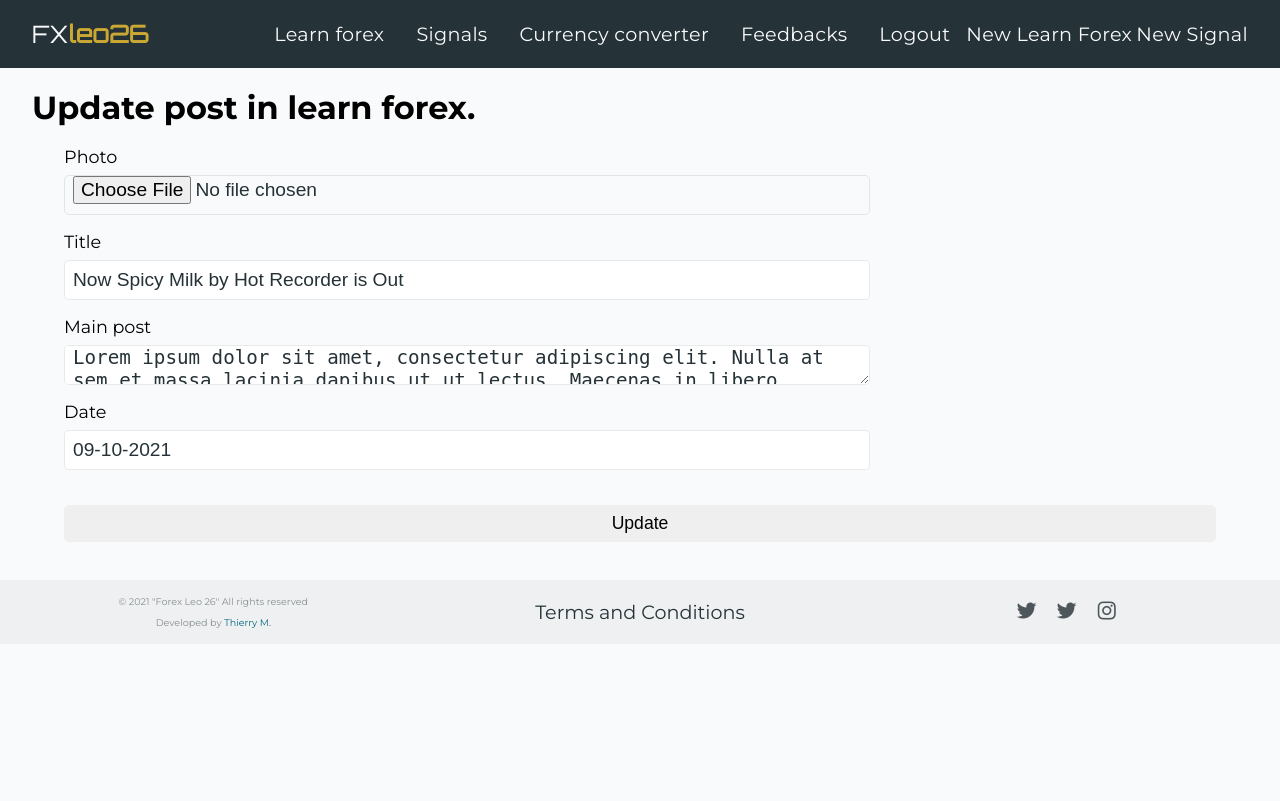
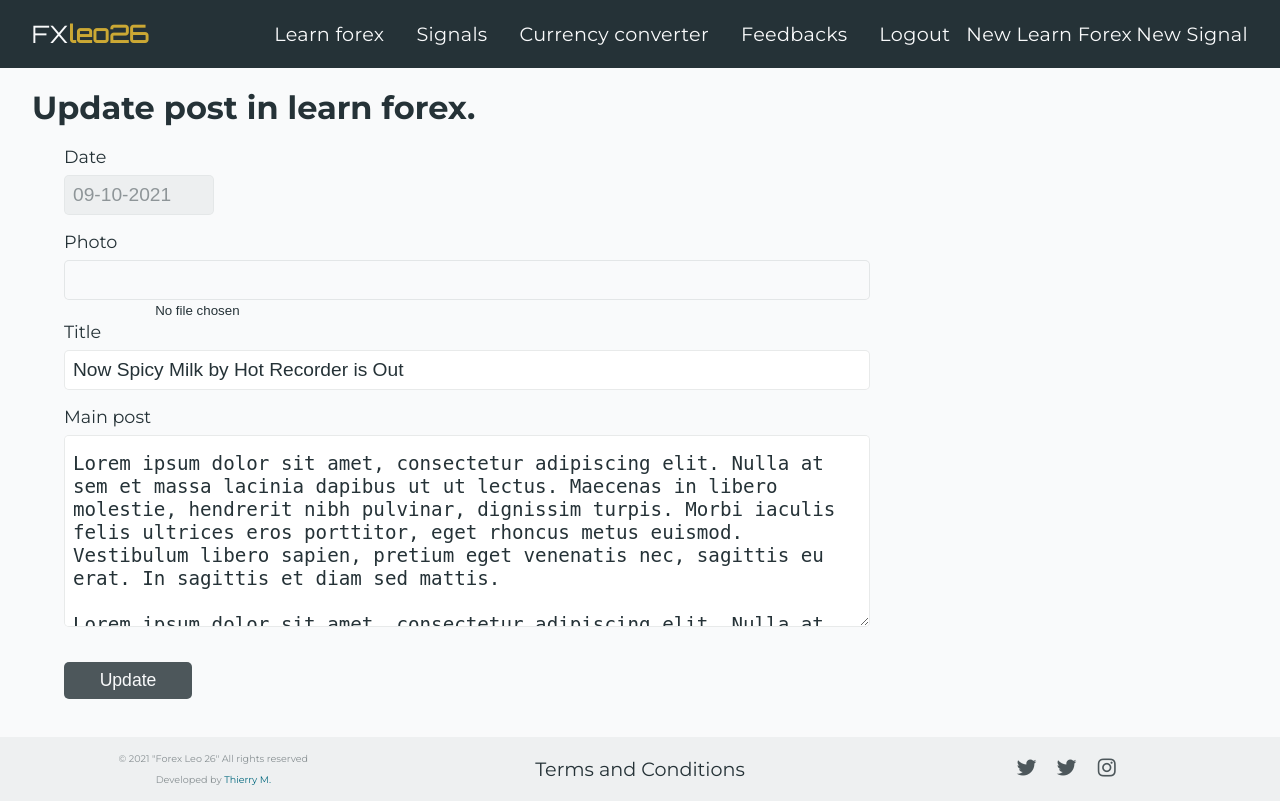
Before and after one commit to r-e-d-ant/forex-leo-26, a Flask app: page /update/1 in a window 1280 px wide. Before the commit the page ends 628 px from the top, so only its background shows below. Run offline with Flask 2, Linux system fonts and the light colour scheme; a user stored in the database is signed in; data comes from the database, SQL or seed files in the repository; both versions use the stored data as it was after the commit; some libraries are stand-ins or nearby versions.

Commit message:
all the pages completed beside currency converter rebuilding

```diff
--- a/forex_26_app/forms.py
+++ b/forex_26_app/forms.py
@@ -73,9 +73,11 @@
 
 # ====================== UPDATE SIGNAL POST FORM ==============
 class UpdatePostSignalForm(FlaskForm):
-    image = FileField("Photo", validators=[FileAllowed(['jpg', 'png', 'jpeg'])])
-    title = StringField("Title", validators=[DataRequired(), Length(min=5, max=100)])
-    post = TextAreaField("Main post", validators=[DataRequired(), Length(min=10)])
-    date_posted = StringField("Date", validators=[DataRequired()])
+    signal_action_form = StringField("Action('buy' or 'sell')", validators=[DataRequired(), Length(min=1, max=50)])
+    currencies_form = StringField("currencies", validators=[DataRequired(), Length(min=1, max=50)])
+    profit_form = StringField("Take a Profit", validators=[DataRequired(), Length(min=1, max=50)])
+    loss_form = StringField("Stop Loss", validators=[DataRequired(), Length(min=1, max=50)])
+    price_form = StringField("price(Optional)", validators=[DataRequired(), Length(min=1, max=50)])
+    date_posted = StringField("Open at", validators=[DataRequired()])
 
     post_button = SubmitField("Update")
--- a/forex_26_app/routes.py
+++ b/forex_26_app/routes.py
@@ -227,10 +227,10 @@
 
 
 # ====================== VIEW SPECIFIC POST FROM SIGNALS ROUTE ==============
-@app.route('/signal-post/<string:signal_post_title>/<int:signal_post_id>', methods=['GET', 'POST'])
-def signal_post(signal_post_title, signal_post_id):
-    signal_admin_post = Post_Signals.query.filter_by(id=signal_post_id).first()
-    return render_template('post_signal.html', title=f"{signal_post_title}", signal_admin_post=signal_admin_post)
+# @app.route('/signal-post/<string:signal_post_title>/<int:signal_post_id>', methods=['GET', 'POST'])
+# def signal_post(signal_post_title, signal_post_id):
+#     signal_admin_post = Post_Signals.query.filter_by(id=signal_post_id).first()
+#     return render_template('post_signal.html', title=f"{signal_post_title}", signal_admin_post=signal_admin_post)
 
 # ====================== CONTACT ROUTE ==============
 @app.route('/contact', methods=['GET', 'POST'])
@@ -290,24 +290,21 @@
     post = Post_Signals.query.get(post_id)
     form = UpdatePostSignalForm()
     if form.validate_on_submit():
-        if form.image.data:
-            picture_file = save_picture(form.image.data)
-            post.image = picture_file
-            post.title = form.title.data
-            post.post = form.post.data
-            db.session.commit()
-            flash("Post updated successfully", "success")
-            return redirect(url_for("signals"))
-        else:
-            post.title = form.title.data
-            post.post = form.post.data
-            db.session.commit()
-            flash("Post updated successfully", "success")
-            return redirect(url_for("signals"))
+        post.signal_action = form.signal_action_form.data
+        post.currencies = form.currencies_form.data
+        post.profit = form.profit_form.data
+        post.loss = form.loss_form.data
+        post.price_form = form.price_form.data
+        db.session.commit()
+        flash("Post updated successfully", "success")
+        return redirect(url_for("signals"))
 
     elif request.method == 'GET':
-        form.title.data = post.title
-        form.post.data = post.post
+        form.signal_action_form.data = post.signal_action
+        form.currencies_form.data = post.currencies
+        form.profit_form.data = post.profit
+        form.loss_form.data = post.loss
+        form.price_form.data = post.price
         form.date_posted.data = datetime.utcnow().strftime("%d-%m-%Y")
 
     return render_template('update_post_signal.html', title="Update post signal", form=form)
--- a/forex_26_app/static/home.css
+++ b/forex_26_app/static/home.css
@@ -31,6 +31,14 @@
 	border-top-left-radius: 5px;
 	border-top-right-radius: 5px;
 	margin-bottom: 1.3rem;
+}
+@media screen and (min-width: 992px) {
+	.overview-image {
+		width: 350px;
+		height: 237px;
+		background-position: center;
+		object-fit: cover;
+	}
 }
 
 .date-posted {
@@ -76,6 +84,14 @@
 	border-top-left-radius: 5px;
 	border-top-right-radius: 5px;
 	margin-bottom: 1.3rem;
+}
+@media screen and (min-width: 992px) {
+	.overview-image-latest {
+		width: 400px;
+		height: 315px;
+		background-position: center;
+		object-fit: cover;
+	}
 }
 
 .news-title-summary-latest {
--- a/forex_26_app/static/post.css
+++ b/forex_26_app/static/post.css
@@ -26,11 +26,20 @@
 	border-radius: 2px;
 	margin-bottom: .3rem;
 }
+@media screen and (min-width: 992px){
+	.post-overview-image {
+		margin-bottom: 0;
+		margin-right: 1.5rem;
+		shape-outside: circle(100%);
+		float: left;
+	}
+}
 .whole-post {
 	font-size:1.2rem;
 	font-weight: 300;
 	color: var(--primary-clr);
 	line-height: 1.5rem;
+	white-space: pre-line;
 	letter-spacing: .01rem;
 	margin-top: 1rem;
 }
--- a/forex_26_app/static/style.css
+++ b/forex_26_app/static/style.css
@@ -32,6 +32,7 @@
 body {
     position: relative;
     background-color: var(--white-clr);
+    color: var(--primary-clr);
     font-family: 'Montserrat', sans-serif;
 }
 
@@ -73,6 +74,9 @@
     padding: .5rem 1rem;
     margin-top: 1.2rem;
     border-radius: 5px;
+}
+.btn-admin-shw {
+    padding: .3rem .8rem;
 }
 .btn-dark {
     color: var(--white-clr);
--- a/forex_26_app/templates/update_post.html
+++ b/forex_26_app/templates/update_post.html
@@ -7,70 +7,68 @@
 <h1 class="c-post-descri alert alert-info">Update post in learn forex.</h1>
 <div class="content-section">
     <div class="container">
-        <div class="form-group mt-3">
-            <form action="" method="POST" enctype="multipart/form-data">
+        <form class="form-groups" action="" method="POST" enctype="multipart/form-data">
             {{ form.hidden_tag() }}
+            <div class="form-group">
+                {{ form.date_posted.label(class="form-control-label") }}
+                {% if form.date_posted.errors %}
+                {{ form.date_posted(class="form-control form-control-date is-invalid") }}
+                {% for error in form.date_posted.errors %}
+                <div class="invalid-feedback">
+                    <span> {{ error }} </span>
+                </div>
+                {% endfor %}
+                {% else %}
+                {{ form.date_posted(class="form-control form-control-date") }}
+                {% endif %}
+            </div>
+
             <div class="form-group">
                 {{ form.image.label(class="form-control-label") }}
                 {% if form.image.errors %}
-                {{ form.image(class="form-control is-invalid mt-2") }}
+                {{ form.image(class="form-control-file is-invalid") }}
                 {% for error in form.image.errors %}
                 <div class="invalid-feedback">
                     <span> {{ error }} </span>
                 </div>
                 {% endfor %}
                 {% else %}
-                {{ form.image(class="form-control mt-2") }}
+                {{ form.image(class="form-control-file") }}
                 {% endif %}
             </div>
 
-            <div class="form-group mt-3">
+            <div class="form-group">
                 {{ form.title.label(class="form-control-label") }}
                 {% if form.title.errors %}
-                {{ form.title(class="form-control is-invalid mt-2") }}
+                {{ form.title(class="form-control is-invalid") }}
                 {% for error in form.title.errors %}
                 <div class="invalid-feedback">
                     <span> {{ error }} </span>
                 </div>
                 {% endfor %}
                 {% else %}
-                {{ form.title(class="form-control mt-2") }}
+                {{ form.title(class="form-control") }}
                 {% endif %}
             </div>
 
-            <div class="form-group mt-3">
+            <div class="form-group">
                 {{ form.post.label(class="form-control-label") }}
                 {% if form.post.errors %}
-                {{ form.post(class="form-control is-invalid mt-2") }}
+                {{ form.post(class="form-control-article is-invalid") }}
                 {% for error in form.post.errors %}
                 <div class="invalid-feedback">
                     <span> {{ error }} </span>
                 </div>
                 {% endfor %}
                 {% else %}
-                {{ form.post(class="form-control mt-2") }}
+                {{ form.post(class="form-control-article") }}
                 {% endif %}
             </div>
 
-            <div class="form-group mt-3">
-                {{ form.date_posted.label(class="form-control-label") }}
-                {% if form.date_posted.errors %}
-                {{ form.date_posted(class="form-control is-invalid mt-2") }}
-                {% for error in form.date_posted.errors %}
-                <div class="invalid-feedback">
-                    <span> {{ error }} </span>
-                </div>
-                {% endfor %}
-                {% else %}
-                {{ form.date_posted(class="form-control mt-2") }}
-                {% endif %}
+            <div class="form-group">
+                {{ form.post_button(class="btn btn-dark") }}
             </div>
-
-            <div class="form-group mt-3">
-                {{ form.post_button(class="btn btn-outline-dark") }}
-            </div>
-            </form>
-        </div>
+        </form>
     </div>
 </div>
 {% endblock content %}
```
Also changed, not shown: forex_26_app/templates/post_signal.html (deleted, +0 -41 lines), forex_26_app/templates/update_post_signal.html (+58 -25 lines), forex_26_app/db_forex_news.db, forex_26_app/static/photos/2a5891da353c48e08c30f6348b071c9f.jpg (added), forex_26_app/static/photos/32933wide.jpg (added), forex_26_app/static/photos/dustan-woodhouse-SbqztaE7kac-unsplash.jpg (added).
